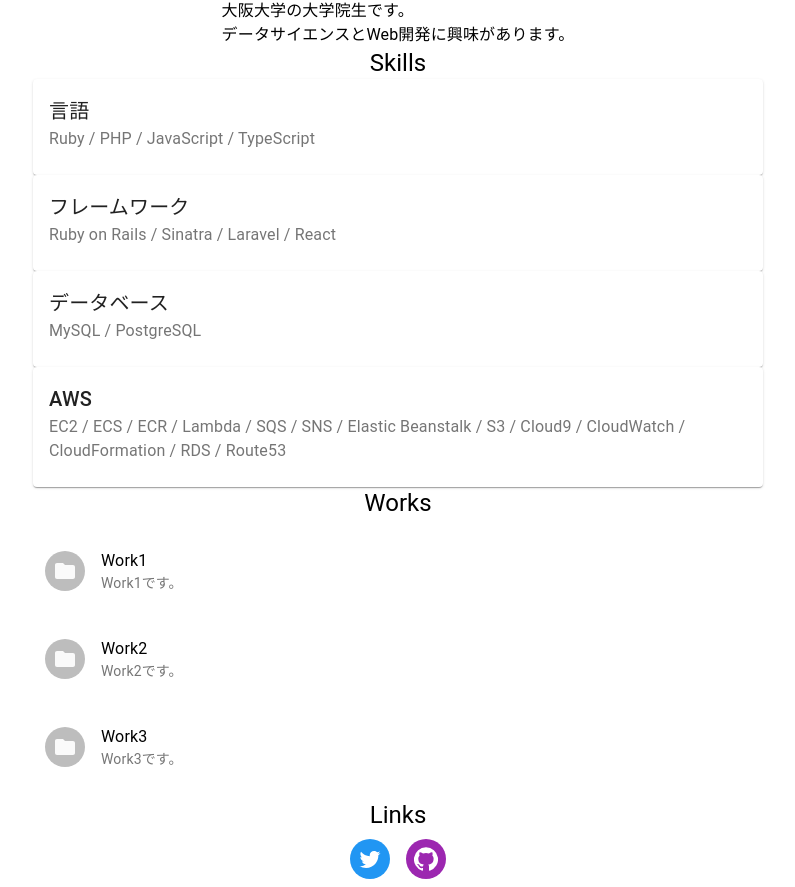
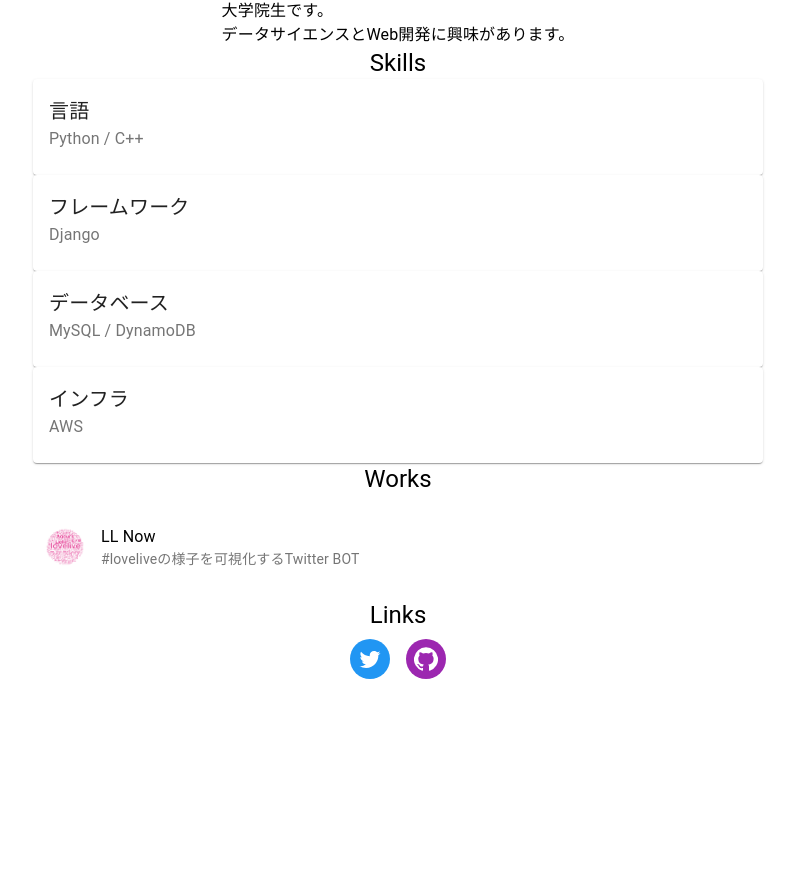
Before and after one commit to yasurona/yasurona.github.io, a React (Create React App) app: page / in a window 1280 px wide. Shown: the part 393-1280 px from the top of the page, without its empty margins (242-1037 px from the left). After the commit the page ends 1080 px from the top, so only its background shows below. Built offline with nearby package versions, Linux system fonts and the light colour scheme.

Commit message:
内容を実際のものにする

```diff
--- a/src/components/About.tsx
+++ b/src/components/About.tsx
@@ -13,7 +13,7 @@ const About: React.FC = () => {
                 </Grid>
                 <Grid container justifyContent='center' >
                     <Typography variant='body1' align='left'>
-                        大阪大学の大学院生です。<br />
+                        大学院生です。<br />
                         データサイエンスとWeb開発に興味があります。
                     </Typography>
                 </Grid>
--- a/src/components/MyAvatar.tsx
+++ b/src/components/MyAvatar.tsx
@@ -4,8 +4,7 @@ import Avatar from '@material-ui/core/Avatar'
 import Typography from '@material-ui/core/Typography'
 import { Grid } from '@material-ui/core'
 
-// 画像ファイルをインポート
-import ImageFile from '../static/images/avatar.png'
+import AvatarImageFile from '../static/images/avatar.png'
 
 const useStyles = makeStyles((theme) => ({
     // 表示サイズを指定
@@ -24,7 +23,7 @@ const MyAvatar: React.FC = () => {
                 <Grid container justifyContent='center'>
                     <Avatar
                         alt='yasurona'
-                        src={ImageFile}
+                        src={AvatarImageFile}
                         className={classes.large}
                     />
                 </Grid>
--- a/src/components/Skills.tsx
+++ b/src/components/Skills.tsx
@@ -31,7 +31,7 @@ const Skills: React.FC = () => {
                                 言語
                             </Typography>
                             <Typography color="textSecondary">
-                                Ruby / PHP / JavaScript / TypeScript
+                                Python / C++
                             </Typography>
                         </CardContent>
                     </Card>
@@ -43,7 +43,7 @@ const Skills: React.FC = () => {
                                 フレームワーク
                             </Typography>
                             <Typography color="textSecondary">
-                                Ruby on Rails / Sinatra / Laravel / React
+                                Django
                             </Typography>
                         </CardContent>
                     </Card>
@@ -55,7 +55,7 @@ const Skills: React.FC = () => {
                                 データベース
                             </Typography>
                             <Typography color="textSecondary">
-                                MySQL / PostgreSQL
+                                MySQL / DynamoDB
                             </Typography>
                         </CardContent>
                     </Card>
@@ -64,10 +64,10 @@ const Skills: React.FC = () => {
                     <Card className={classes.root}>
                         <CardContent>
                             <Typography variant="h6">
-                                AWS
+                                インフラ
                             </Typography>
                             <Typography color="textSecondary">
-                                EC2 / ECS / ECR / Lambda / SQS / SNS / Elastic Beanstalk / S3 / Cloud9 / CloudWatch / CloudFormation / RDS / Route53
+                                AWS
                             </Typography>
                         </CardContent>
                     </Card>
--- a/src/components/Works.tsx
+++ b/src/components/Works.tsx
@@ -8,8 +8,9 @@ import ListItem, { ListItemProps } from '@material-ui/core/ListItem'
 import ListItemText from '@material-ui/core/ListItemText'
 import ListItemAvatar from '@material-ui/core/ListItemAvatar'
 import Avatar from '@material-ui/core/Avatar'
-import FolderIcon from '@material-ui/icons/Folder'
 import {Grid} from "@material-ui/core";
+
+import LLNowImageFile from '../static/images/llnow-icon.png'
 
 const useStyles = makeStyles((theme) => ({
     root: {
@@ -36,35 +37,14 @@ const Works: React.FC = () => {
                 <Box display='flex' justifyContent='center' p={1} >
                     <List className={classes.root}>
                         <ListItem>
-                            {/*GitHubリポジトリなどのURLを貼る*/}
-                            <ListItemLink href='#'>
+                            <ListItemLink href='https://twitter.com/LLNow_jp'>
                                 <ListItemAvatar>
-                                    <Avatar>
-                                        <FolderIcon />
-                                    </Avatar>
+                                    <Avatar
+                                        alt='LLNow'
+                                        src={LLNowImageFile}
+                                    />
                                 </ListItemAvatar>
-                                {/*「primary」に作品名、「secondary」に説明文を書く*/}
-                                <ListItemText primary='Work1' secondary='Work1です。' />
-                            </ListItemLink>
-                        </ListItem>
-                        <ListItem>
-                            <ListItemLink href='#'>
-                                <ListItemAvatar>
-                                    <Avatar>
-                                        <FolderIcon />
-                                    </Avatar>
-                                </ListItemAvatar>
-                                <ListItemText primary='Work2' secondary='Work2です。' />
-                            </ListItemLink>
-                        </ListItem>
-                        <ListItem>
-                            <ListItemLink href='#'>
-                                <ListItemAvatar>
-                                    <Avatar>
-                                        <FolderIcon />
-                                    </Avatar>
-                                </ListItemAvatar>
-                                <ListItemText primary='Work3' secondary='Work3です。' />
+                                <ListItemText primary='LL Now' secondary='#loveliveの様子を可視化するTwitter BOT' />
                             </ListItemLink>
                         </ListItem>
                     </List>
```
Also changed, not shown: src/static/images/llnow-icon.png (added).
